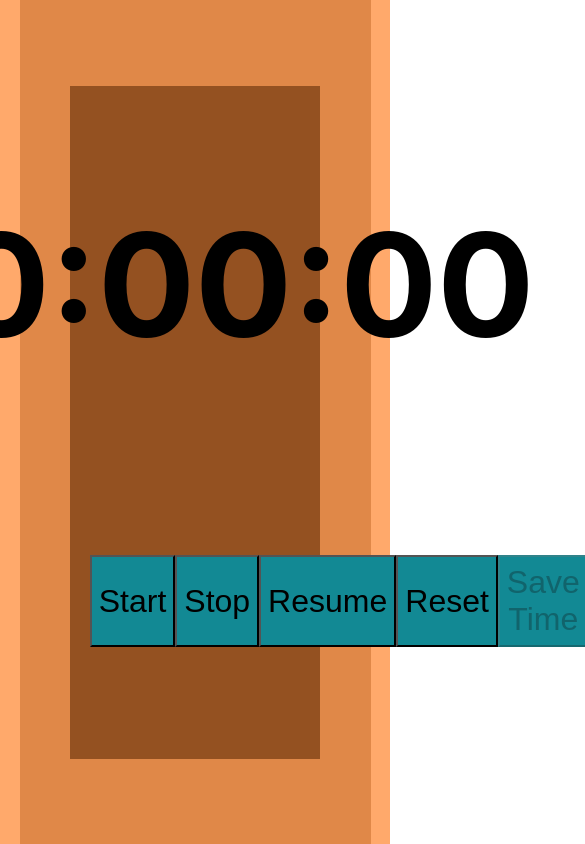
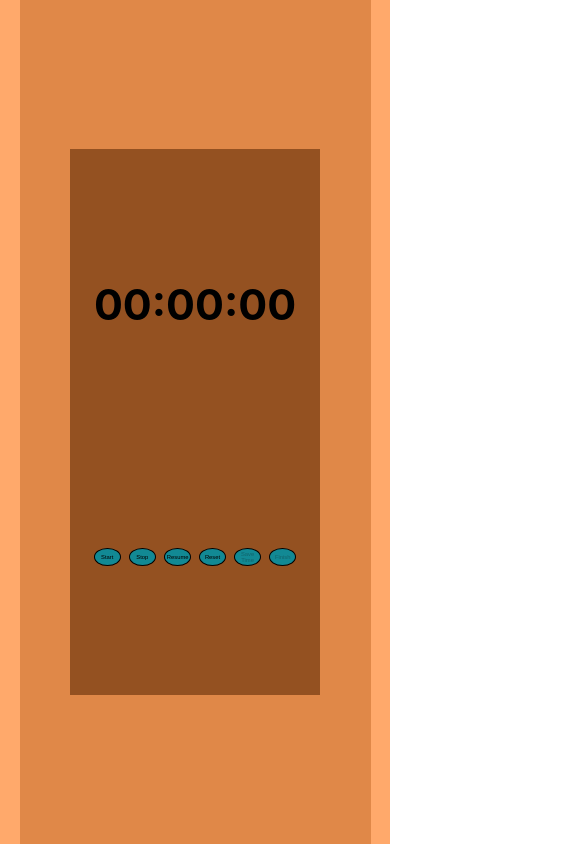
Before and after one commit to Reggie-Amedee-Tech/calisthenics-prime, a React (Create React App) app in the folder client/: page /1 in a window 390 px wide. Shown: the top 844 px of the page, 585 px wide, since content can reach past the window. Built offline with nearby package versions, Linux system fonts and the light colour scheme.

Commit message:
made initiate workout page responsive

```diff
--- a/client/src/assets/InitiateWorkoutPage.module.css
+++ b/client/src/assets/InitiateWorkoutPage.module.css
@@ -13,7 +13,6 @@
     max-width: 1200px;
     width: 90%;
     height: 100vh;
-
     margin: 0 auto;
     display: flex;
     flex-direction: column;
@@ -28,59 +27,104 @@
     display: flex;
     flex-direction: column;
     justify-content: space-around;
+    align-items: center;
     padding: 20px;
     background-color: #945121;
 }
 
 .H1 {
-    font-size: 9rem;
-
-}
-
-.NumbersDiv{
-    display: flex;
-    flex-direction: row;
-    justify-content: center;
+    font-size: 11vw;
+    width: 100%;
+    margin: 0 auto;
 }
 
 .ButtonDiv {
     display: flex;
     flex-direction: row;
     justify-content: space-around;
+    width: 100%;
 }
 
 .Start {
     padding: 7px;
-    font-size: 2rem;
-    background-color: #128994
+    font-size: 1.5vw;
+    background-color: #128994;
+    border-radius: 50%;
+    width: 7vw;
+    border: solid black 1px;
 }
 
 .Stop {
     padding: 7px;
-    font-size: 2rem;
-    background-color: #128994
+    font-size: 1.5vw;
+    width: 7vw;
+    background-color: #128994;
+    border-radius: 50%;
+    border: solid black 1px;
 }
 
 .Resume {
     padding: 7px;
-    font-size: 2rem;
-    background-color: #128994
+    font-size: 1.5vw;
+    width: 7vw;
+    background-color: #128994;
+    border-radius: 50%;
+    border: solid black 1px;
 }
 
 .Reset {
     padding: 7px;
-    font-size: 2rem;
-    background-color: #128994
+    font-size: 1.5vw;
+    width: 7vw;
+    background-color: #128994;
+    border-radius: 50%;
+    border: solid black 1px;
 }
 
 .SaveTime {
     padding: 7px;
-    font-size: 2rem;
-    background-color: #128994
+    font-size: 1.5vw;
+    width: 7vw;
+    background-color: #128994;
+    border-radius: 50%;
+    border: solid black 1px;
 }
 
 .Finish {
     padding: 7px;
-    font-size: 2rem;
-    background-color: #128994
+    font-size: 1.5vw;
+    width: 7vw;
+    background-color: #128994;
+    border-radius: 50%;
+    border: solid black 1px;
 }
+
+@media screen and (max-width: 650px) {
+    .StopClockContainer {
+        height: 60%;
+    }
+
+    .Resume {
+        padding: 2px;
+    }
+
+    .Start {
+        padding: 2px;
+    }
+
+    .Stop {
+        padding: 2px;
+    }
+
+    .SaveTime {
+        padding: 2px;
+    }
+
+    .Finish {
+        padding: 2px;
+    }
+
+    .Reset {
+        padding: 2px;
+    }
+}
```
